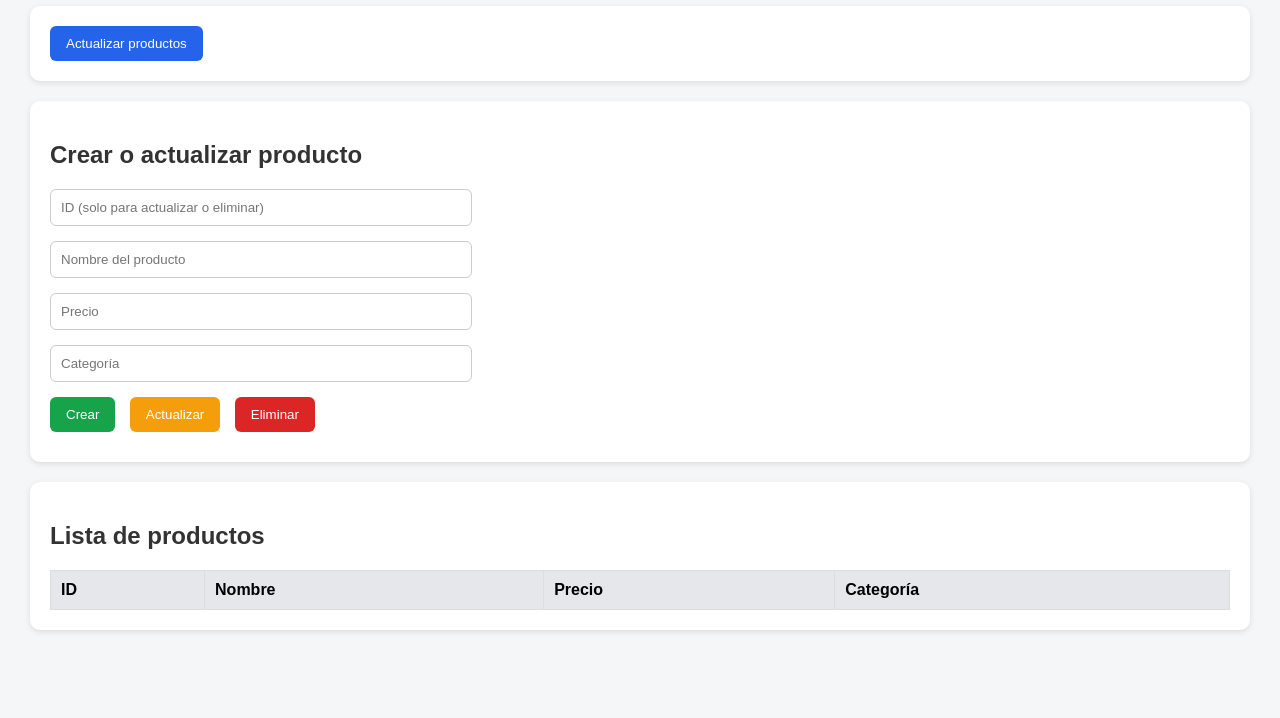
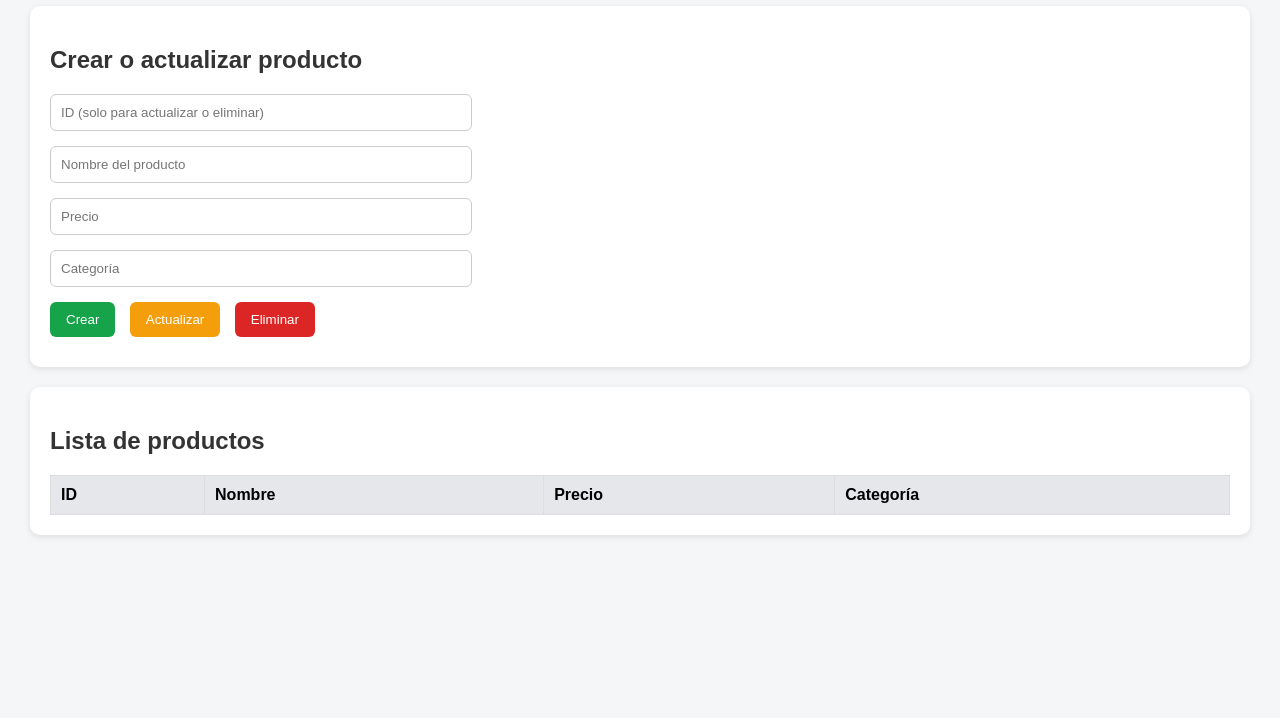
Before and after one commit to andinemo/act3_productos, a website: page public/index.html in a window 1280 px wide. Shown: the part 82-800 px from the top of the page. Drawn offline with Linux system fonts and the light colour scheme; no server answers.

Commit message:
Eliminar BOtón Actualizar

```diff
--- a/public/index.html
+++ b/public/index.html
@@ -73,10 +73,6 @@
 <body>
 
   <h1>Gestión de Productos</h1>
-
-  <div class="acciones">
-    <button class="btn-ver" onclick="cargarProductos()">Actualizar productos</button>
-  </div>
 
   <form id="formProducto">
     <h2>Crear o actualizar producto</h2>
```
